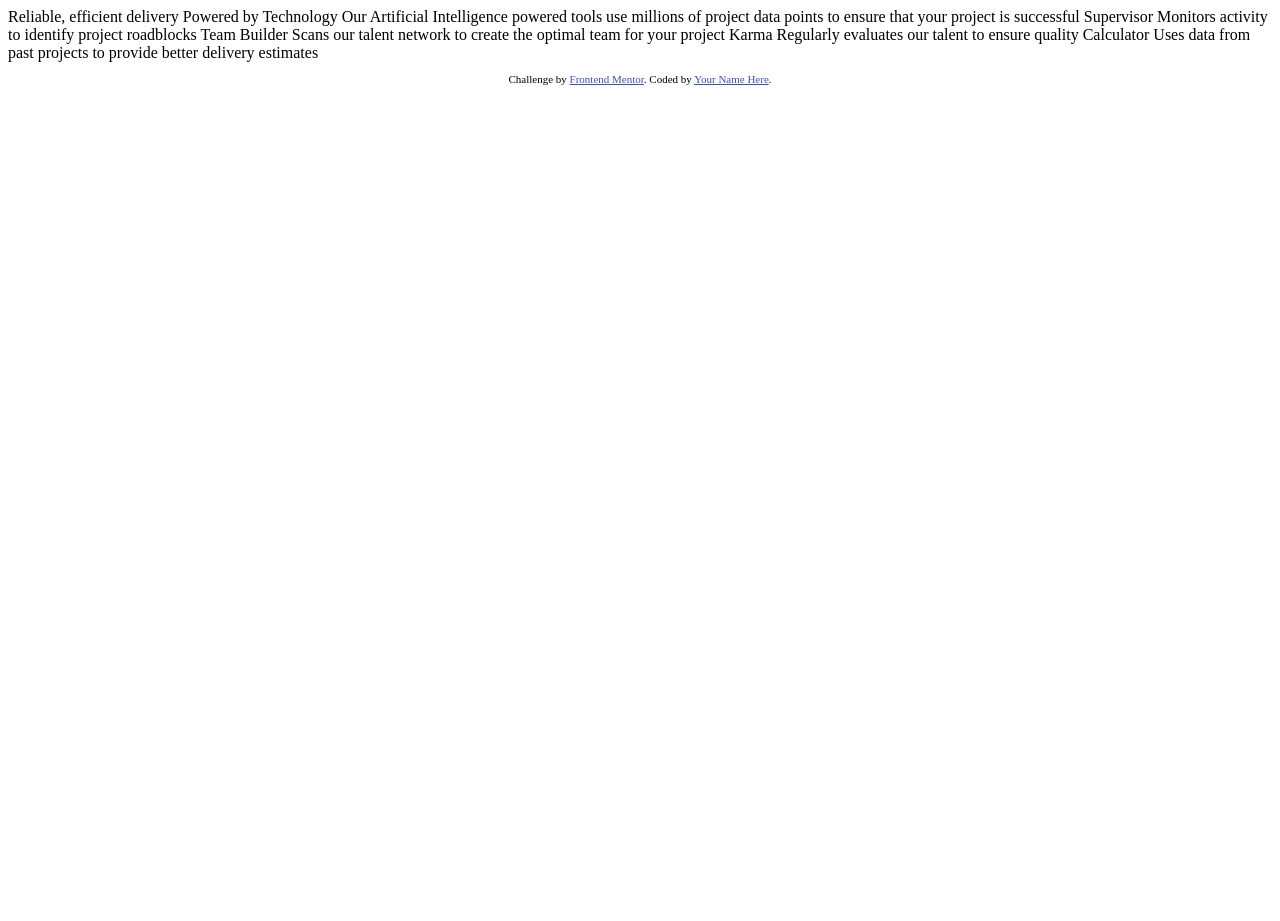
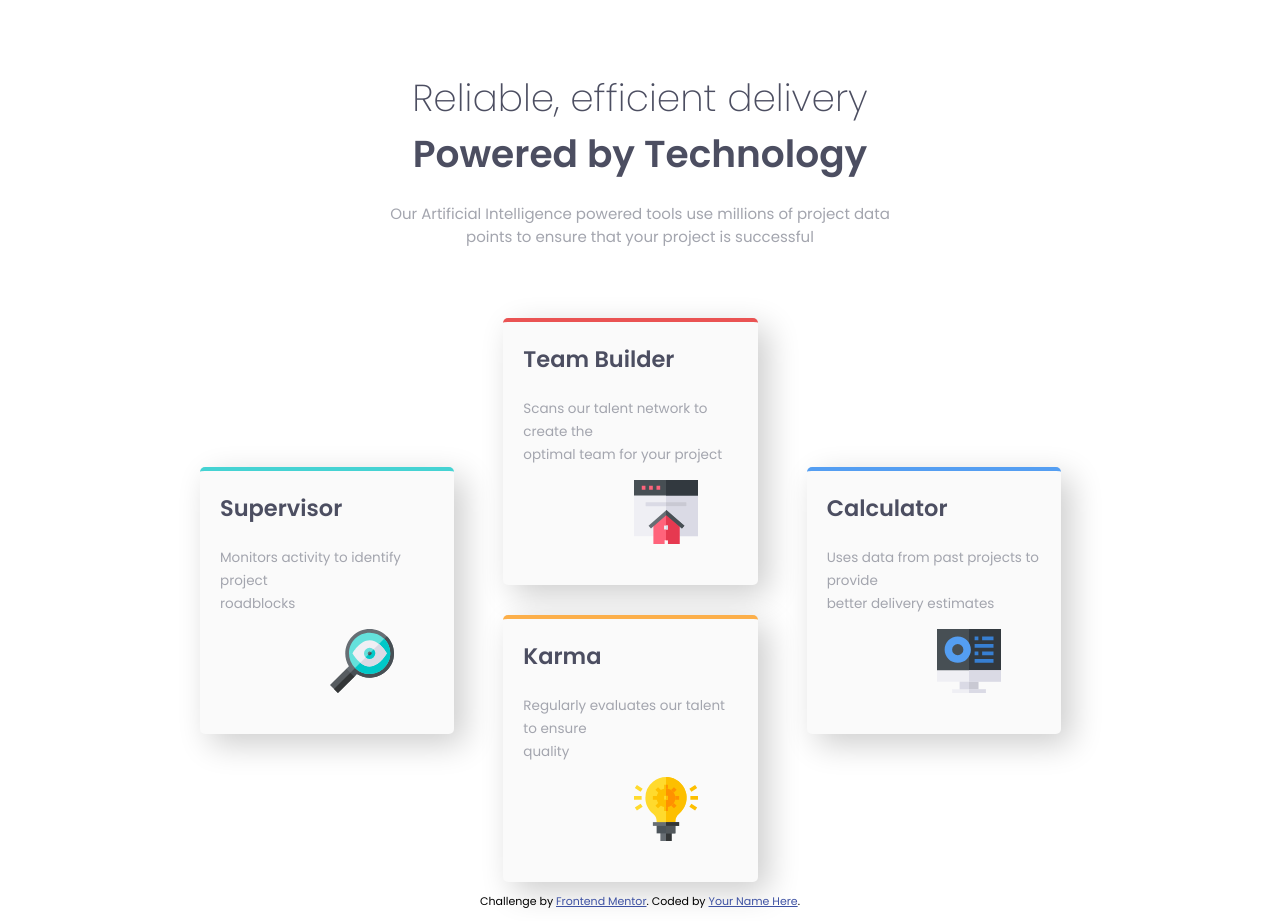
Before and after one commit to Farouk1511/four-card-feature-section-master, a plain HTML site: page index.html in a window 1280 px wide. Before the commit the page ends 800 px from the top, so only its background shows below. Drawn offline with Linux system fonts and the light colour scheme.

Commit message:
Desktop Version and style

```diff
--- a/index.html
+++ b/index.html
@@ -1,44 +1,64 @@
 <!DOCTYPE html>
 <html lang="en">
   <head>
-  <meta charset="UTF-8">
-  <meta name="viewport" content="width=device-width, initial-scale=1.0"> <!-- displays site properly based on user's device -->
-
-  <link rel="icon" type="image/png" sizes="32x32" href="./images/favicon-32x32.png">
+    <meta charset="UTF-8" />
+    <meta name="viewport" content="width=device-width, initial-scale=1.0" />
+    <!-- displays site properly based on user's device -->
+    <link rel="stylesheet" href="./style.css" />
+    <link
+      rel="icon"
+      type="image/png"
+      sizes="32x32"
+      href="./images/favicon-32x32.png"
+    />
 
     <title>Frontend Mentor | Four card feature section</title>
-
-  <!-- Feel free to remove these styles or customise in your own stylesheet 👍 -->
-  <style>
-    .attribution { font-size: 11px; text-align: center; }
-    .attribution a { color: hsl(228, 45%, 44%); }
-  </style>
   </head>
   <body>
+    <header>
+      <p>Reliable, efficient delivery</p>
+      <p>Powered by Technology</p>
+      <p>
+        Our Artificial Intelligence powered tools use millions of project data
+        <br />
+        points to ensure that your project is successful
+      </p>
+    </header>
+    <div class="main">
+      <div class="cyan">
+        <h2>Supervisor</h2>
+        <span>Monitors activity to identify project <br> roadblocks</span>
+        <figure><img src="./images/icon-supervisor.svg" alt="" /></figure>
+      </div>
+      <div class="red">
+        <h2>Team Builder</h2>
+        <span
+          >Scans our talent network to create the <br> optimal team for your
+          project</span
+        >
+        <figure><img src="./images/icon-team-builder.svg" alt="" /></figure>
+      </div>
+      <div class="blue">
+        <h2>Calculator</h2>
+        <span
+          >Uses data from past projects to provide <br> better delivery estimates
+        </span>
+        <figure><img src="./images/icon-calculator.svg" alt="" /></figure>
+      </div>
+      <div class="orange">
+        <h2>Karma</h2>
+        <span>Regularly evaluates our talent to ensure <br> quality</span>
+        <figure><img src="./images/icon-karma.svg" alt="" /></figure>
+      </div>
 
-  Reliable, efficient delivery
-  Powered by Technology
-
-  Our Artificial Intelligence powered tools use millions of project data points
-  to ensure that your project is successful
-
-  Supervisor
-  Monitors activity to identify project roadblocks
-
-  Team Builder
-  Scans our talent network to create the optimal team for your project
-
-  Karma
-  Regularly evaluates our talent to ensure quality
-
-  Calculator
-  Uses data from past projects to provide better delivery estimates
-
+    </div>
 
     <footer>
       <p class="attribution">
-      Challenge by <a href="https://www.frontendmentor.io?ref=challenge" target="_blank">Frontend Mentor</a>.
-      Coded by <a href="#">Your Name Here</a>.
+        Challenge by
+        <a href="https://www.frontendmentor.io?ref=challenge" target="_blank"
+          >Frontend Mentor</a
+        >. Coded by <a href="#">Your Name Here</a>.
       </p>
     </footer>
   </body>
--- /dev/null
+++ b/style.css
@@ -0,0 +1,110 @@
+@import url("https://fonts.googleapis.com/css2?family=Poppins:wght@200;400;600&display=swap");
+
+* {
+  box-sizing: border-box;
+}
+
+body {
+  font-size: 15px;
+  font-family: "Poppins", sans-serif;
+  font-weight: 400;
+  padding: 0;
+  margin: 0;
+}
+header {
+  margin-top: 70px;
+  display: flex;
+  flex-direction: column;
+  justify-content: center;
+  align-items: center;
+  font-size: 250%;
+  color: hsl(234, 12%, 34%);
+}
+
+header p {
+  margin: 0;
+}
+
+header p:nth-child(1) {
+  font-weight: 200;
+}
+header p:nth-child(2) {
+  font-weight: 600;
+  margin-bottom: 20px;
+}
+header p:nth-child(3) {
+  font-weight: 400;
+  font-size: 40%;
+  text-align: center;
+  color: hsl(229, 6%, 66%);
+}
+
+.main {
+  margin-top: 70px;
+  display: grid;
+  grid-template-columns: repeat(3, 1fr);
+  grid-template-rows: repeat(2, 1fr);
+  grid-gap: 30px;
+  align-self: center;
+  margin-left: 200px;
+  margin-right: 200px;
+}
+
+.main div {
+  width: 93%;
+  background-color: hsl(0, 0%, 98%);
+  border-radius: 5px;
+  -webkit-border-radius: 5px;
+  -moz-border-radius: 5px;
+  -ms-border-radius: 5px;
+  -o-border-radius: 5px;
+  box-shadow: 10px 10px 32px 0px rgba(0, 0, 0, 0.199);
+  padding: 20px;
+  align-self: center;
+  justify-content: center;
+}
+
+.main div h2{
+    color: hsl(234, 12%, 34%);
+    margin: 0;
+    margin-bottom: 20px;
+}
+
+.main div span{
+    color: hsl(229, 6%, 66%);
+    font-size: 90%;
+}
+
+
+.main div figure{
+    text-align: right;
+}
+
+.cyan {
+  border-top: 4px solid hsl(180, 62%, 55%);
+  grid-row: 1/3;
+
+}
+.red {
+  border-top: 4px solid hsl(0, 78%, 62%);
+
+}
+.blue {
+  border-top: 4px solid hsl(212, 86%, 64%);
+  grid-row: 1/3;
+  grid-column: 3/4;
+
+}
+.orange {
+  border-top: 4px solid hsl(34, 97%, 64%);
+
+
+}
+
+.attribution {
+  font-size: 11px;
+  text-align: center;
+}
+.attribution a {
+  color: hsl(228, 45%, 44%);
+}
```
Lines whose indentation alone changed are shown as unchanged.
